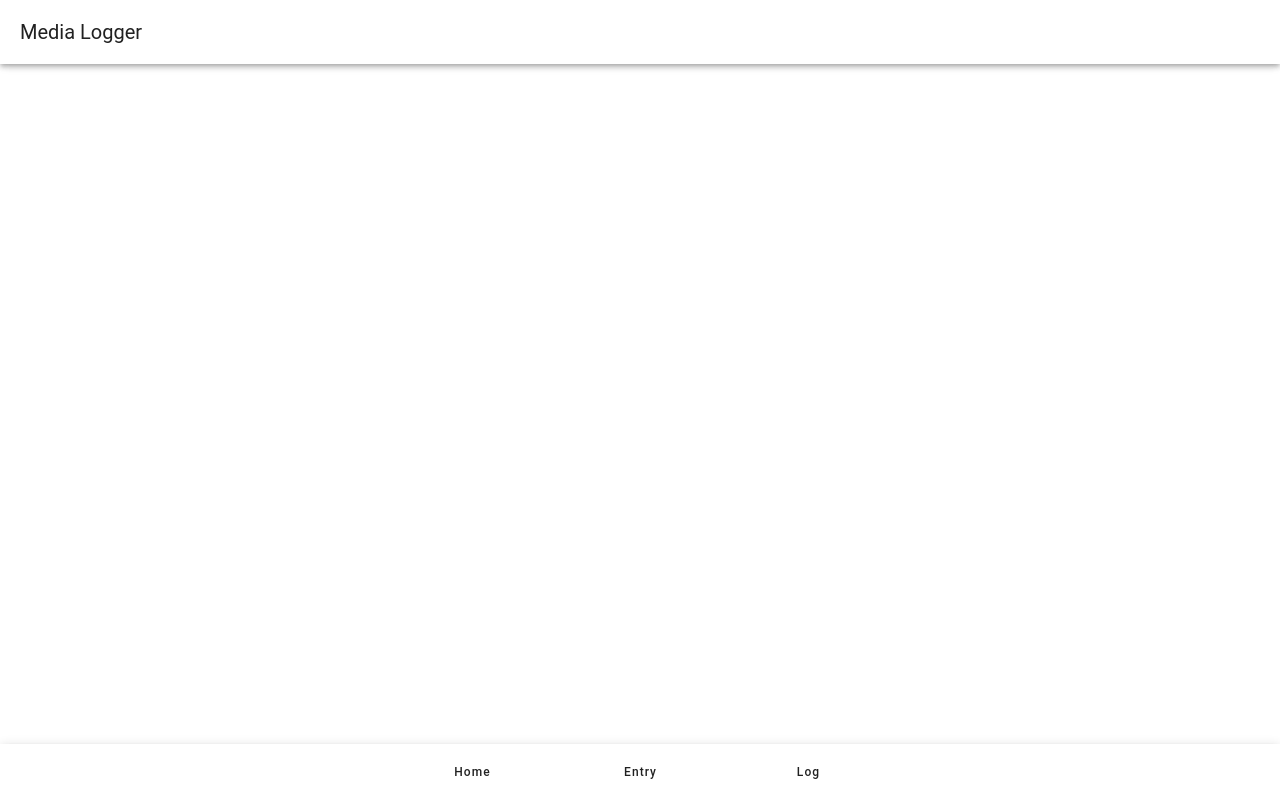
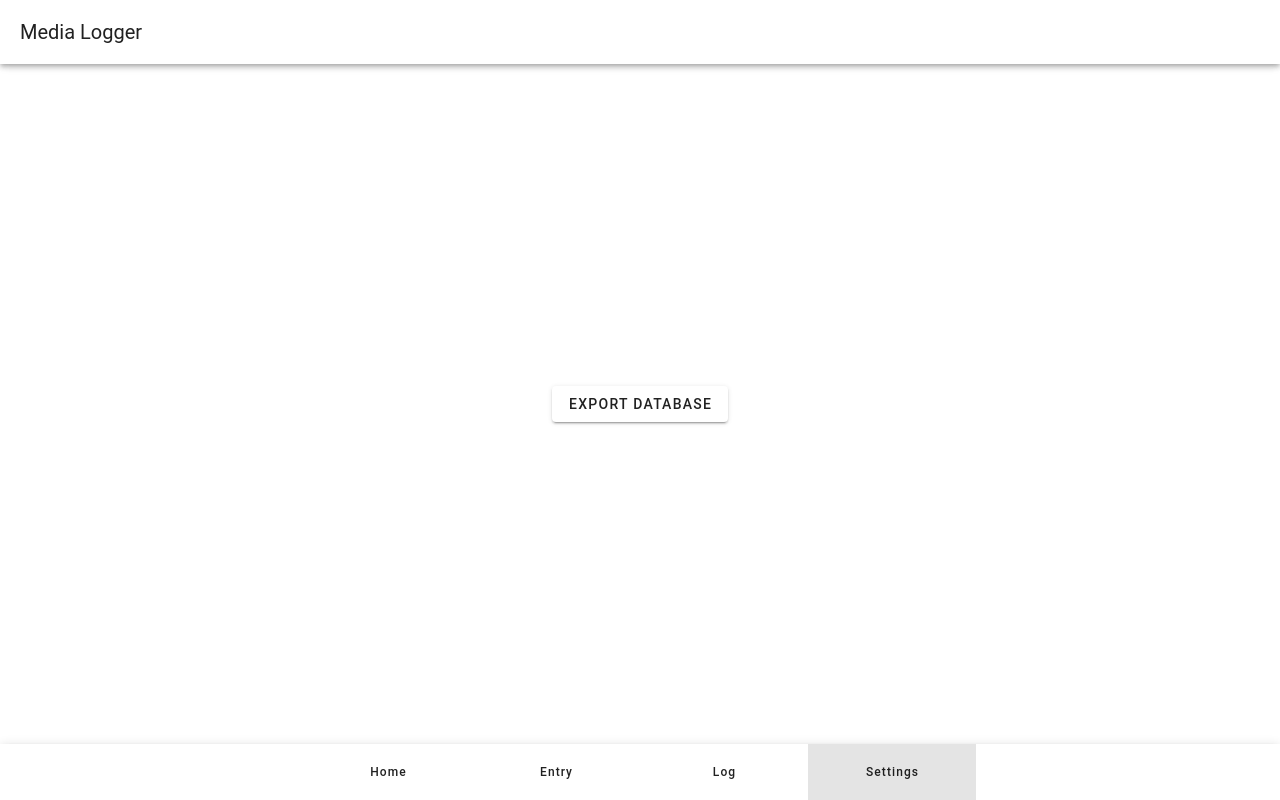
Before and after one commit to solo-nko/MediaLoggerPWA, a Vue app: page /settings in a window 1280 px wide. Built offline with nearby package versions, Linux system fonts and the light colour scheme.

Commit message:
Implement database export

```diff
--- a/package.json
+++ b/package.json
@@ -12,6 +12,8 @@
   "dependencies": {
     "@vueuse/rxjs": "^11.0.3",
     "dexie": "^4.0.8",
+    "dexie-export-import": "^4.1.2",
+    "file-saver": "^2.0.5",
     "luxon": "^3.5.0",
     "pinia": "^2.2.2",
     "quill": "^2.0.2",
@@ -21,6 +23,7 @@
     "vuetify": "^3.7.1"
   },
   "devDependencies": {
+    "@types/file-saver": "^2.0.7",
     "@types/luxon": "^3.4.2",
     "@vite-pwa/assets-generator": "^0.2.4",
     "@vitejs/plugin-vue": "^5.0.4",
--- a/src/App.vue
+++ b/src/App.vue
@@ -13,6 +13,7 @@ import { RouterView } from 'vue-router';
 			<VBtn :to="{ name: 'Home' }">Home</VBtn>
 			<VBtn :to="{ name: 'Entry' }">Entry</VBtn>
 			<VBtn :to="{ name: 'Database' }">Log</VBtn>
+			<VBtn :to="{ name: 'Settings' }">Settings</VBtn>
 		</VBottomNavigation>
 	</VApp>
 </template>
--- a/src/router.ts
+++ b/src/router.ts
@@ -3,6 +3,7 @@ import { createRouter, createWebHistory } from 'vue-router';
 import HomeView from './views/HomeView.vue';
 import NewEntryView from './views/NewEntryView.vue';
 import DatabaseView from './views/DatabaseView.vue';
+import SettingsView from './views/SettingsView.vue';
 
 export const router = createRouter({
 	history: createWebHistory(),
@@ -25,6 +26,11 @@ export const router = createRouter({
 			path: '/database',
 			name: 'Database',
 			component: DatabaseView
+		},
+		{
+			path: '/settings',
+			name: 'Settings',
+			component: SettingsView
 		}
 		// {
 		// 	path: '/:other(.*)',
--- /dev/null
+++ b/src/views/SettingsView.vue
@@ -0,0 +1,23 @@
+<script setup lang="ts">
+import Dexie from 'dexie';
+import 'dexie-export-import';
+import { saveAs } from 'file-saver';
+
+import { appDatabase } from '../database/db.ts';
+
+function progressCallback({ totalRows, completedRows }) {
+	console.log(`Progress: ${completedRows} / ${totalRows} rows completed`);
+}
+
+async function exportDatabase() {
+	const blob = await appDatabase.export({ prettyJson: true, progressCallback });
+	const fileName = 'database.json';
+	saveAs(blob, fileName);
+}
+</script>
+
+<template>
+	<VBtn @click="exportDatabase">Export database</VBtn>
+</template>
+
+<style scoped></style>
```
Also changed, not shown: 1 other file (tests, documents, lock files or other folders).
